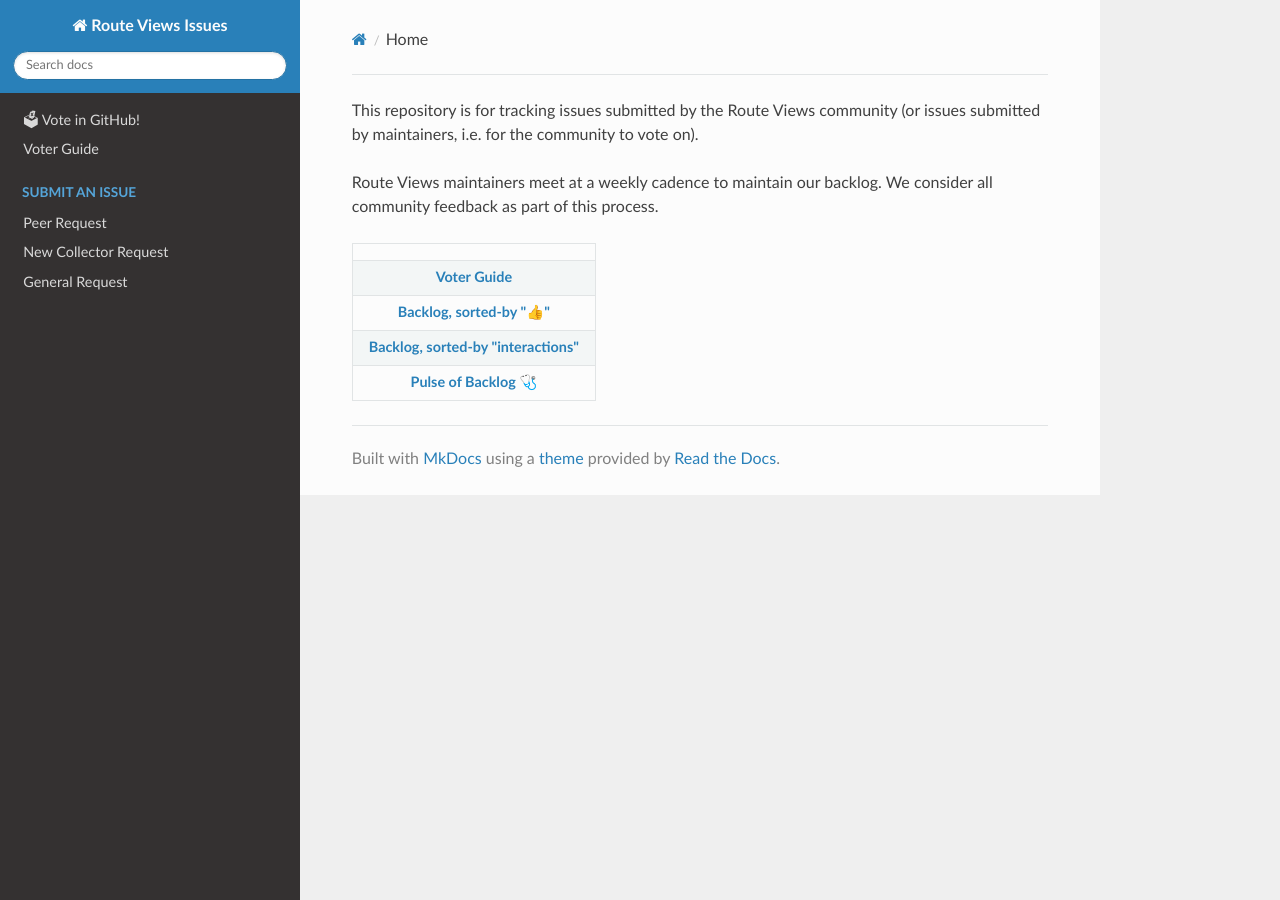
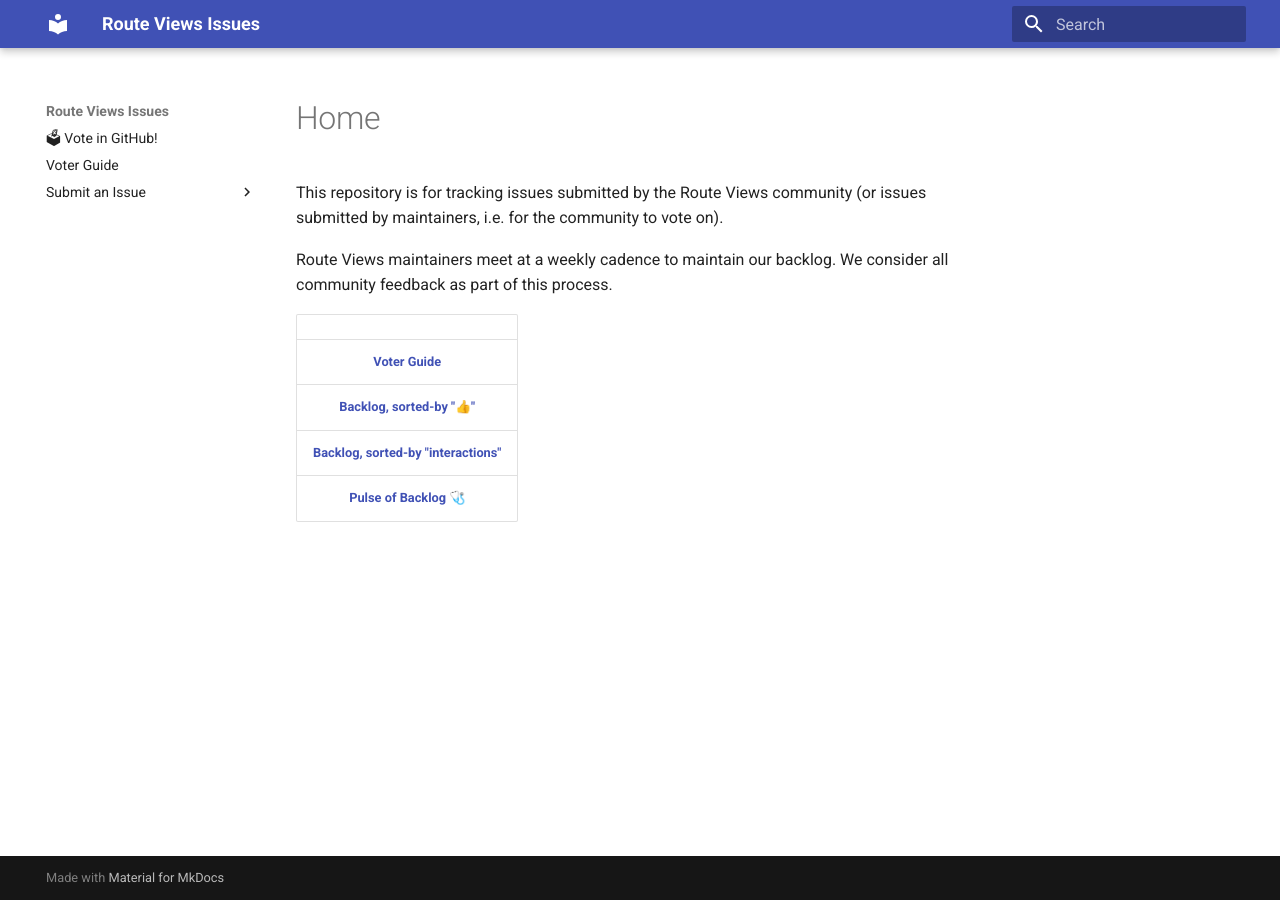
Before and after one commit to routeviews/issues, an MkDocs documentation site: the page built from docs/README.md, in a window 1280 px wide. Built offline with MkDocs 1.6.1 and Material for MkDocs 9.7.7, drawn with Linux system fonts in a browser that asks for light colours; nearby versions of some CDN libraries.

Commit message:
Use material theme for GH Page

```diff
--- a/mkdocs.yml
+++ b/mkdocs.yml
@@ -1,6 +1,6 @@
 site_name: Route Views Issues
 theme:
-    name: readthedocs
+    name: material
 nav:
     - 🗳 Vote in GitHub!: https://github.com/routeviews/public-issues/issues?q=is%3Aissue+is%3Aopen+sort%3Areactions-%2B1-desc
     - Voter Guide: voting.md
```
